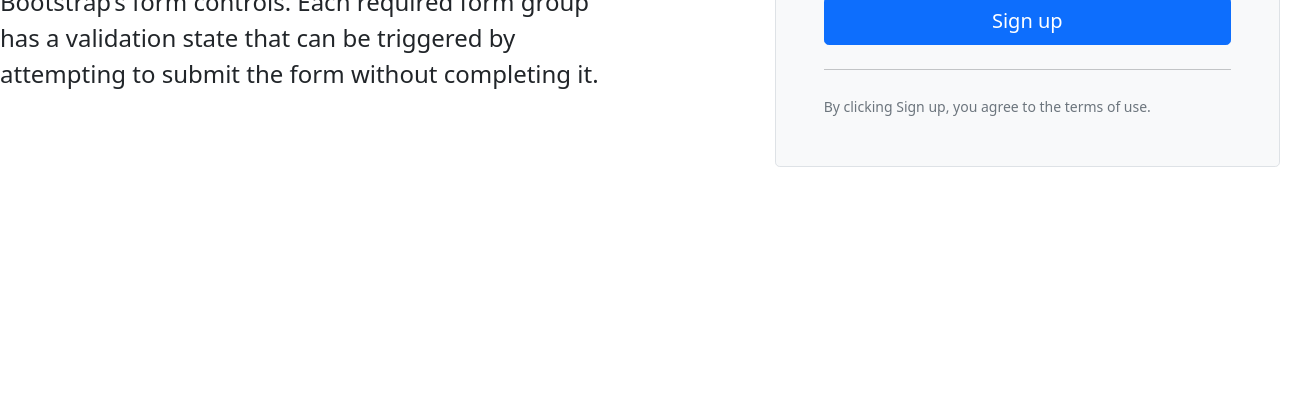
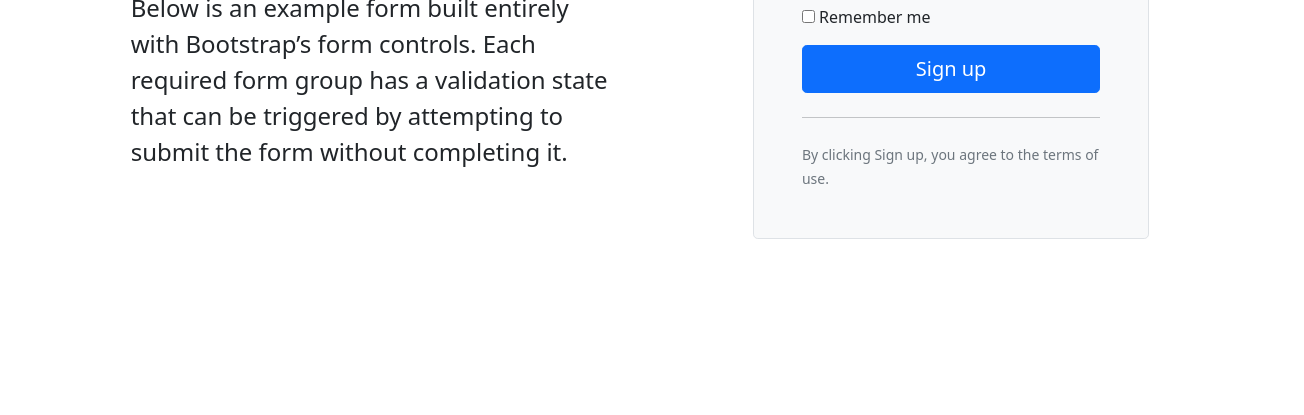
Before and after one commit to KeystoneBrett/The-Web, a plain HTML site: page index.html in a window 1280 px wide. Shown: the part 385-800 px from the top of the page, 1304 px wide, since content can reach past the window. Drawn offline with nearby package versions, Linux system fonts and the light colour scheme.

Commit message:
Update index.html

```diff
--- a/index.html
+++ b/index.html
@@ -29,7 +29,7 @@
     </header>
 
 
-
+<div class="container col-xl-10 col-xxl-8 px-4 py-5">
     <div class="row align-items-center g-lg-5 py-5">
       <div class="col-lg-7 text-center text-lg-start">
         <h1 class="display-4 fw-bold lh-1 mb-3">Vertically centered hero sign-up form</h1>
@@ -56,6 +56,7 @@
         </form>
       </div>
     </div>
+  </div>
 
 
 
```
